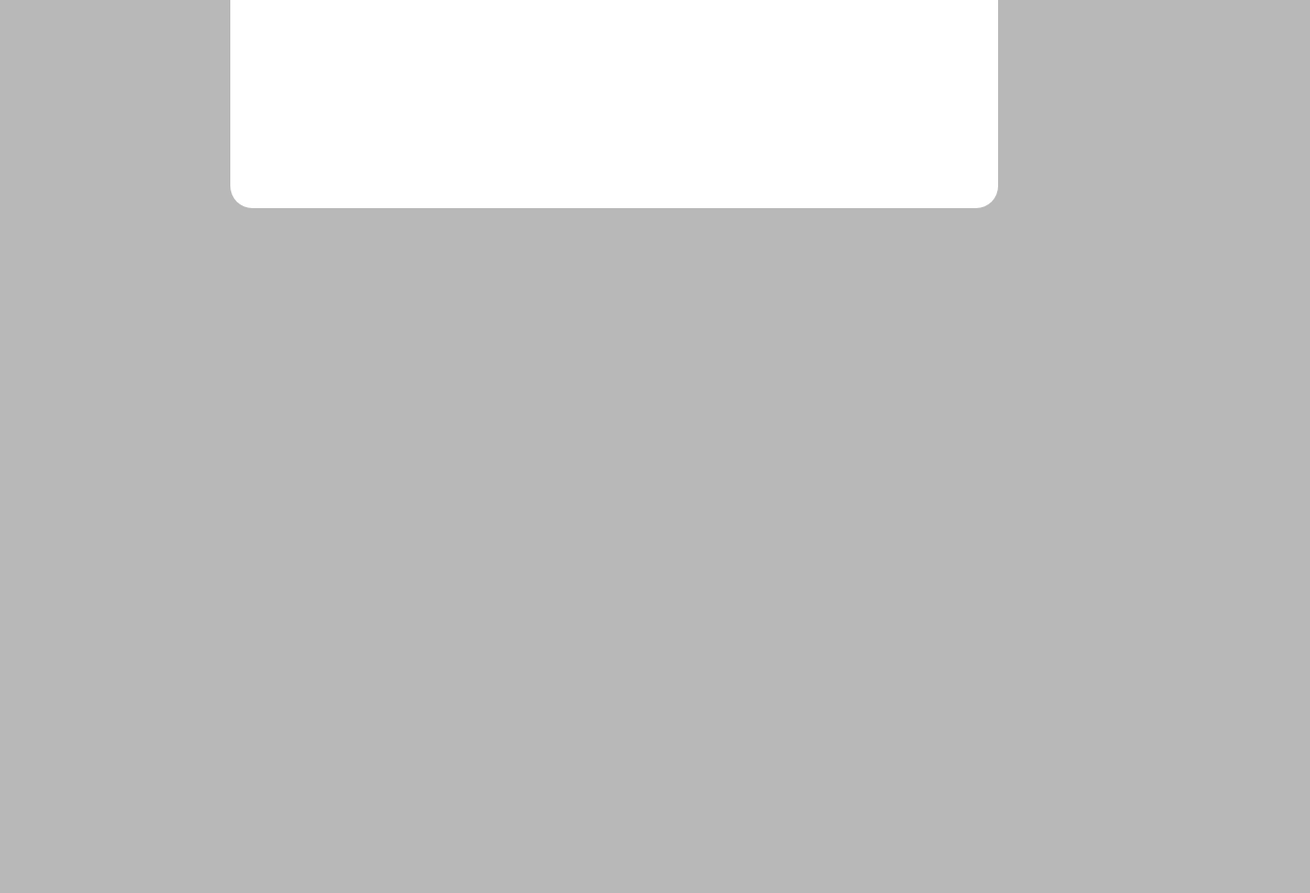
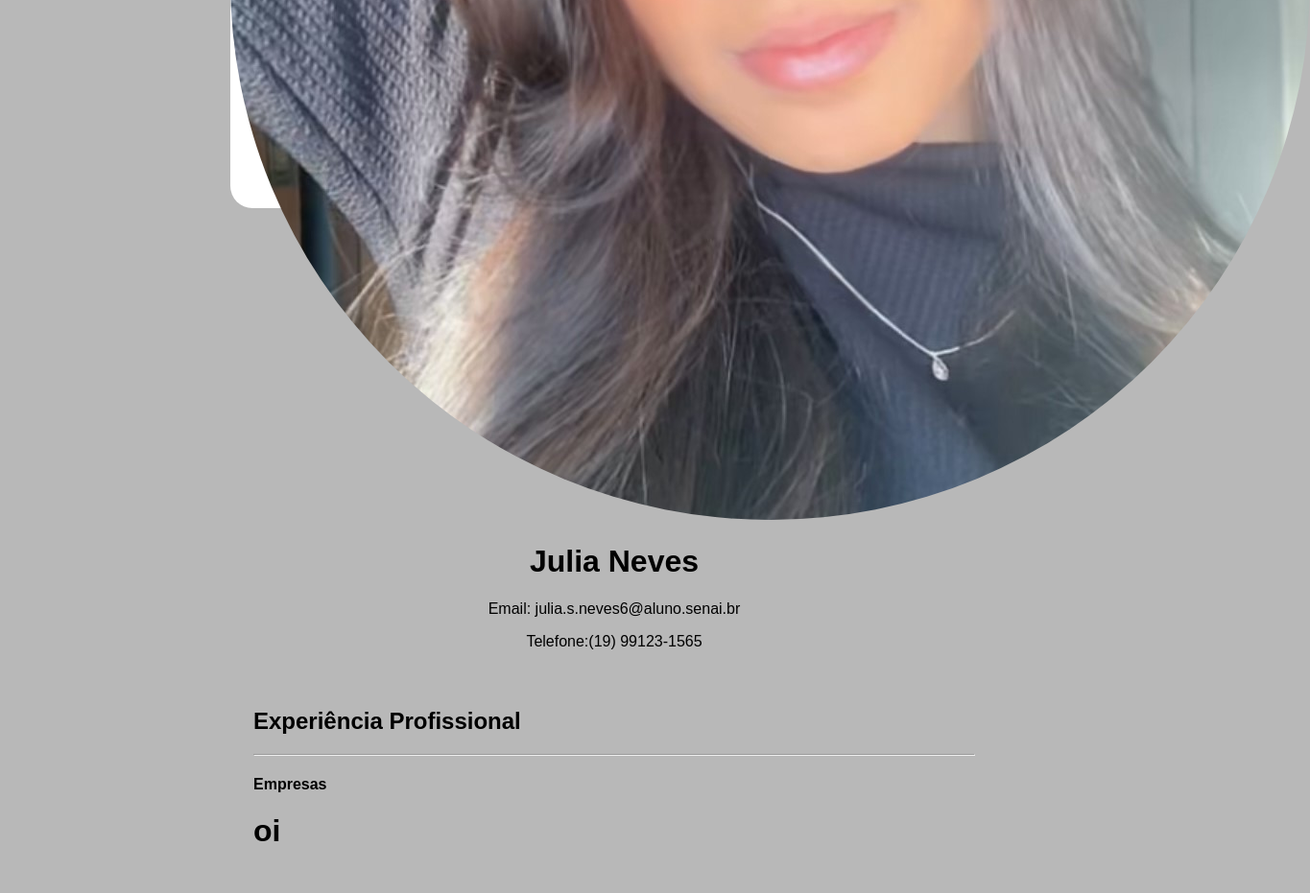
Before and after one commit to Julianeves01/curriculo_atividade, a plain HTML site: page AtividadeCurriculo/curriculo.html in a window 1280 px wide. Shown: the part 598-1529 px from the top of the page at 96% size, 1365 px wide, since content can reach past the window. Before the commit the page ends 830 px from the top, so only its background shows below. Drawn offline with Linux system fonts and the light colour scheme.

Commit message:
second commit

```diff
--- a/AtividadeCurriculo/curriculo.html
+++ b/AtividadeCurriculo/curriculo.html
@@ -41,7 +41,7 @@
             padding: 20%;
         }
     img {
-        width: 250px;
+        width: 25opx;
     }
     </style>
 </head>
@@ -57,6 +57,7 @@
     <h2> Experiência Profissional </h2>
     <hr>
     <h4>Empresas</h4>
+    <h1>oi</h1>
 
     </div>
 </div>
```
